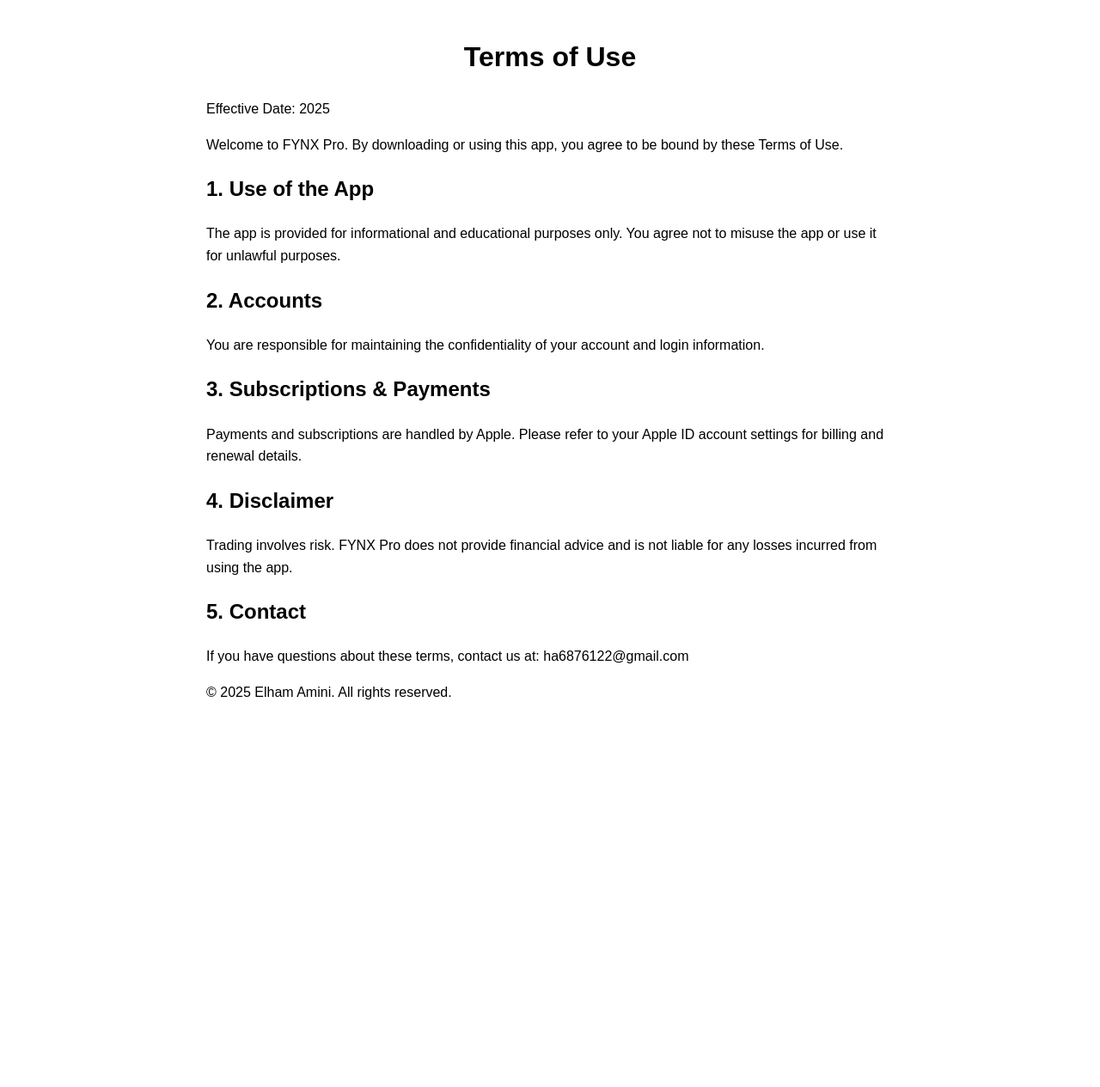
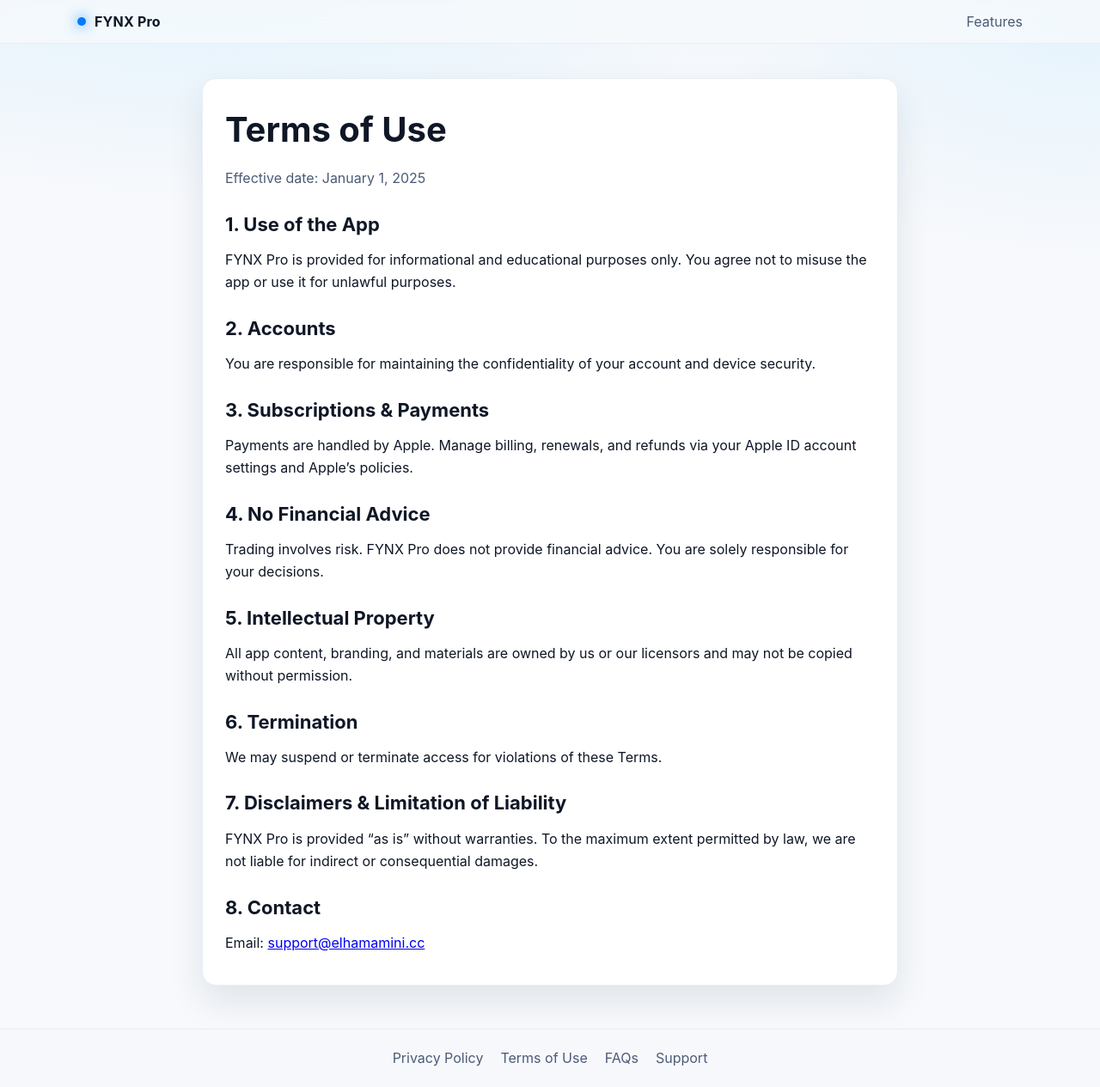
Before and after one commit to EA-LA/FYNX-Site, a plain HTML site: page terms.html in a window 1280 px wide. Shown: the whole page at 86% size. Before the commit the page ends 855 px from the top, so only its background shows below. Drawn offline with Linux system fonts and the light colour scheme.

Commit message:
Update terms.html

```diff
--- a/terms.html
+++ b/terms.html
@@ -1,35 +1,51 @@
-<!DOCTYPE html>
+<!doctype html>
 <html lang="en">
 <head>
-  <meta charset="UTF-8">
-  <meta name="viewport" content="width=device-width, initial-scale=1.0">
-  <title>Terms of Use</title>
-  <style>
-    body { font-family: Arial, sans-serif; max-width: 800px; margin: auto; padding: 20px; line-height: 1.6; }
-    h1 { text-align: center; }
-  </style>
+  <meta charset="utf-8"/>
+  <meta name="viewport" content="width=device-width,initial-scale=1"/>
+  <title>Terms of Use • FYNX Pro</title>
+  <link rel="stylesheet" href="assets/styles.css"/>
+  <meta name="description" content="Terms of Use for FYNX Pro."/>
 </head>
 <body>
-  <h1>Terms of Use</h1>
-  <p>Effective Date: 2025</p>
+  <header class="header"><div class="container nav">
+    <a class="brand" href="/"><span class="dot"></span><span>FYNX Pro</span></a>
+    <div class="navlinks"><a href="index.html#features">Features</a></div>
+  </div></header>
 
-  <p>Welcome to FYNX Pro. By downloading or using this app, you agree to be bound by these Terms of Use.</p>
+  <main class="legal-wrap">
+    <article class="legal-card">
+      <h1>Terms of Use</h1>
+      <div class="meta">Effective date: January 1, 2025</div>
 
-  <h2>1. Use of the App</h2>
-  <p>The app is provided for informational and educational purposes only. You agree not to misuse the app or use it for unlawful purposes.</p>
+      <h2>1. Use of the App</h2>
+      <p>FYNX Pro is provided for informational and educational purposes only. You agree not to misuse the app or use it for unlawful purposes.</p>
 
-  <h2>2. Accounts</h2>
-  <p>You are responsible for maintaining the confidentiality of your account and login information.</p>
+      <h2>2. Accounts</h2>
+      <p>You are responsible for maintaining the confidentiality of your account and device security.</p>
 
-  <h2>3. Subscriptions & Payments</h2>
-  <p>Payments and subscriptions are handled by Apple. Please refer to your Apple ID account settings for billing and renewal details.</p>
+      <h2>3. Subscriptions & Payments</h2>
+      <p>Payments are handled by Apple. Manage billing, renewals, and refunds via your Apple ID account settings and Apple’s policies.</p>
 
-  <h2>4. Disclaimer</h2>
-  <p>Trading involves risk. FYNX Pro does not provide financial advice and is not liable for any losses incurred from using the app.</p>
+      <h2>4. No Financial Advice</h2>
+      <p>Trading involves risk. FYNX Pro does not provide financial advice. You are solely responsible for your decisions.</p>
 
-  <h2>5. Contact</h2>
-  <p>If you have questions about these terms, contact us at: ha6876122@gmail.com</p>
+      <h2>5. Intellectual Property</h2>
+      <p>All app content, branding, and materials are owned by us or our licensors and may not be copied without permission.</p>
 
-  <p>&copy; 2025 Elham Amini. All rights reserved.</p>
+      <h2>6. Termination</h2>
+      <p>We may suspend or terminate access for violations of these Terms.</p>
+
+      <h2>7. Disclaimers & Limitation of Liability</h2>
+      <p>FYNX Pro is provided “as is” without warranties. To the maximum extent permitted by law, we are not liable for indirect or consequential damages.</p>
+
+      <h2>8. Contact</h2>
+      <p>Email: <a href="mailto:support@elhamamini.cc">support@elhamamini.cc</a></p>
+    </article>
+  </main>
+
+  <footer class="footer"><div class="container links">
+    <a href="privacy.html">Privacy Policy</a><a href="terms.html">Terms of Use</a><a href="faqs.html">FAQs</a><a href="support.html">Support</a>
+  </div></footer>
 </body>
 </html>
```
